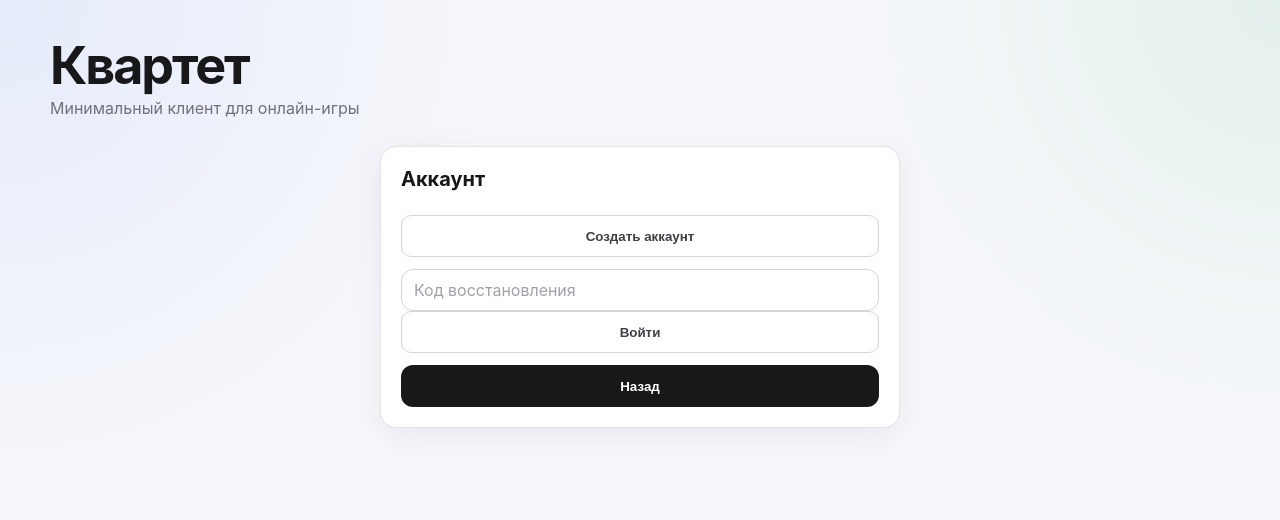
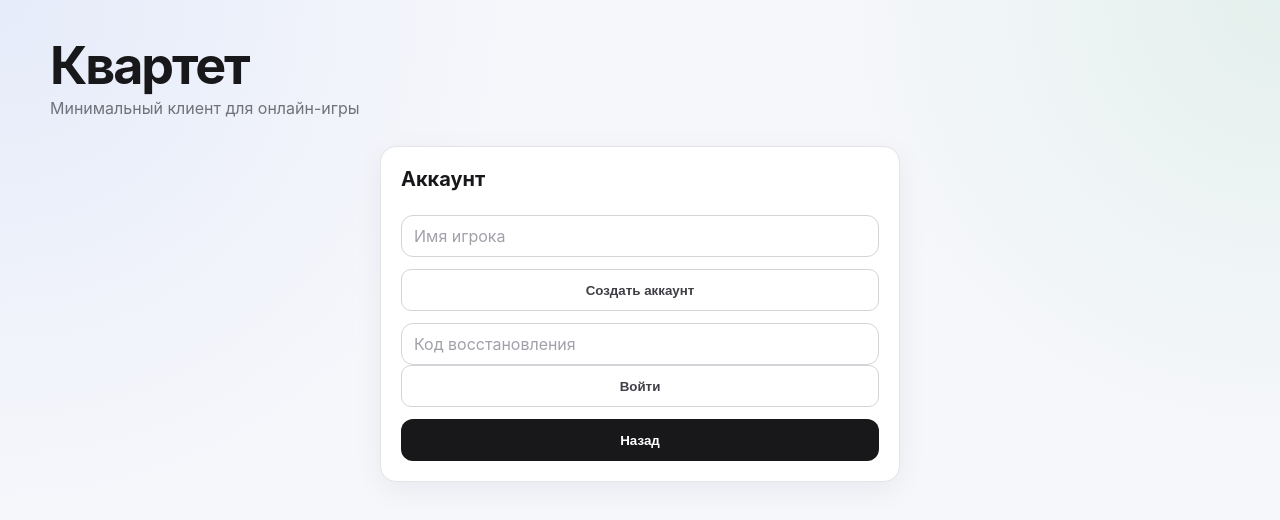
Before and after one commit to MihailPy/quartet-game, a React (Vite) app in the folder web/: page / in a window 1280 px wide. Both pictures are taken after a click on the button "Войти в аккаунт". Shown: the top 520 px of the page. Built offline with nearby package versions, Linux system fonts and the light colour scheme; no server answers.

Commit message:
Move account name input to account panel

```diff
--- a/web/src/App.tsx
+++ b/web/src/App.tsx
@@ -95,6 +95,7 @@ function App() {
   const [quartetTitle, setQuartetTitle] = useState('')
   const [quartetCards, setQuartetCards] = useState(['', '', '', ''])
   const [currentView, setCurrentView] = useState<AppView>('home')
+  const [accountPlayerName, setAccountPlayerName] = useState('')
 
   function resetGameState() {
     updateDeck(null)
@@ -183,7 +184,7 @@ function App() {
   }
 
   async function createUser() {
-    const trimmedName = playerName.trim()
+    const trimmedName = accountPlayerName.trim()
 
     if (!trimmedName) {
       setError('Введите имя игрока.')
@@ -197,6 +198,8 @@ function App() {
 
       saveUser(data.user)
       showToast('Аккаунт создан.', 'success')
+      setPlayerName(data.user.player_name)
+      setAccountPlayerName('')
     } catch (err) {
       const message =
         err instanceof Error ? err.message : 'Не удалось создать аккаунт.'
@@ -879,6 +882,7 @@ function App() {
       const data = await loginUserRequest(trimmedCode)
 
       saveUser(data.user)
+      setPlayerName(data.user.player_name)
       setRecoveryCode('')
       showToast('Вы вошли в аккаунт.', 'success')
     } catch (err) {
@@ -1276,6 +1280,8 @@ function App() {
                 onLoginUser={loginUser}
                 onLogoutUser={logoutUser}
                 onBack={() => setCurrentView('home')}
+                accountPlayerName={accountPlayerName}
+                onAccountPlayerNameChange={setAccountPlayerName}
               />
             ) : currentView === 'quartets' ? (
               <QuartetsPanel
--- a/web/src/components/AccountPanel.tsx
+++ b/web/src/components/AccountPanel.tsx
@@ -8,6 +8,8 @@ type AccountPanelProps = {
   onLoginUser: () => void
   onLogoutUser: () => void
   onBack: () => void
+  accountPlayerName: string
+  onAccountPlayerNameChange: (value: string) => void
 }
 
 export function AccountPanel({
@@ -18,6 +20,8 @@ export function AccountPanel({
   onLoginUser,
   onLogoutUser,
   onBack,
+  accountPlayerName,
+  onAccountPlayerNameChange,
 }: AccountPanelProps) {
   return (
     <div className="panel">
@@ -41,6 +45,13 @@ export function AccountPanel({
         </>
       ) : (
         <>
+          <input
+            className="input"
+            type="text"
+            value={accountPlayerName}
+            onChange={(event) => onAccountPlayerNameChange(event.target.value)}
+            placeholder="Имя игрока"
+          />
           <button
             className="button secondary-button"
             type="button"
```
